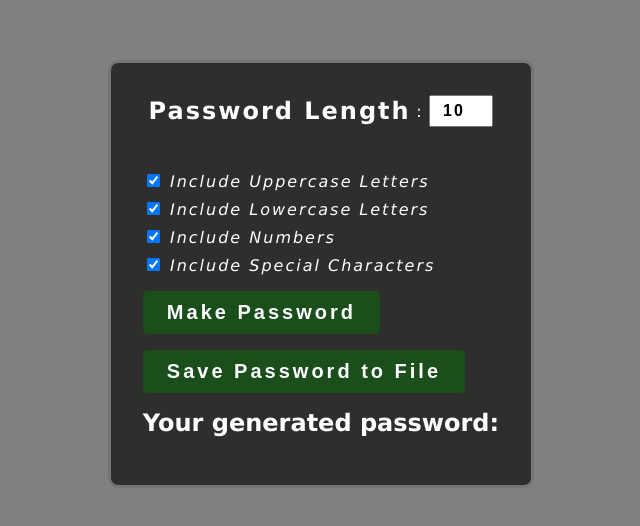
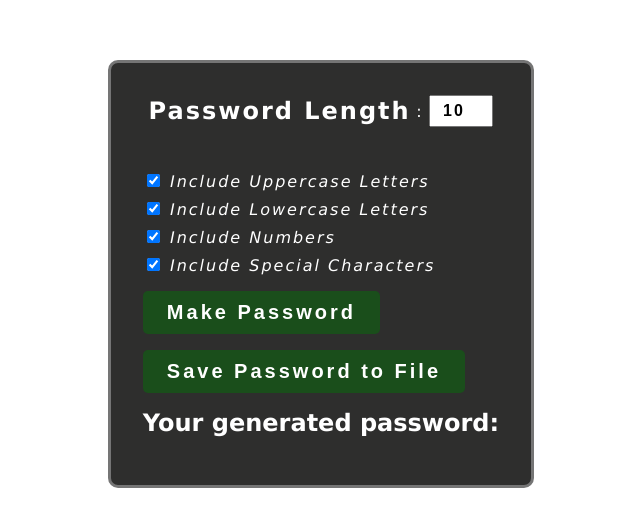
Before and after one commit to gabrielatwell1987/pw-generator, a SvelteKit app: page / in a window 1280 px wide. Shown: the part 134-660 px from the top of the page, without its empty margins (319-959 px from the left). Built offline with nearby package versions, Linux system fonts and the light colour scheme.

Commit message:
Update +layout.svelte

```diff
--- a/src/routes/+layout.svelte
+++ b/src/routes/+layout.svelte
@@ -6,7 +6,7 @@
 
 <style>
 	:global(body) {
-		background: grey;
+		background: white;
 	}
 
 	main {
```
